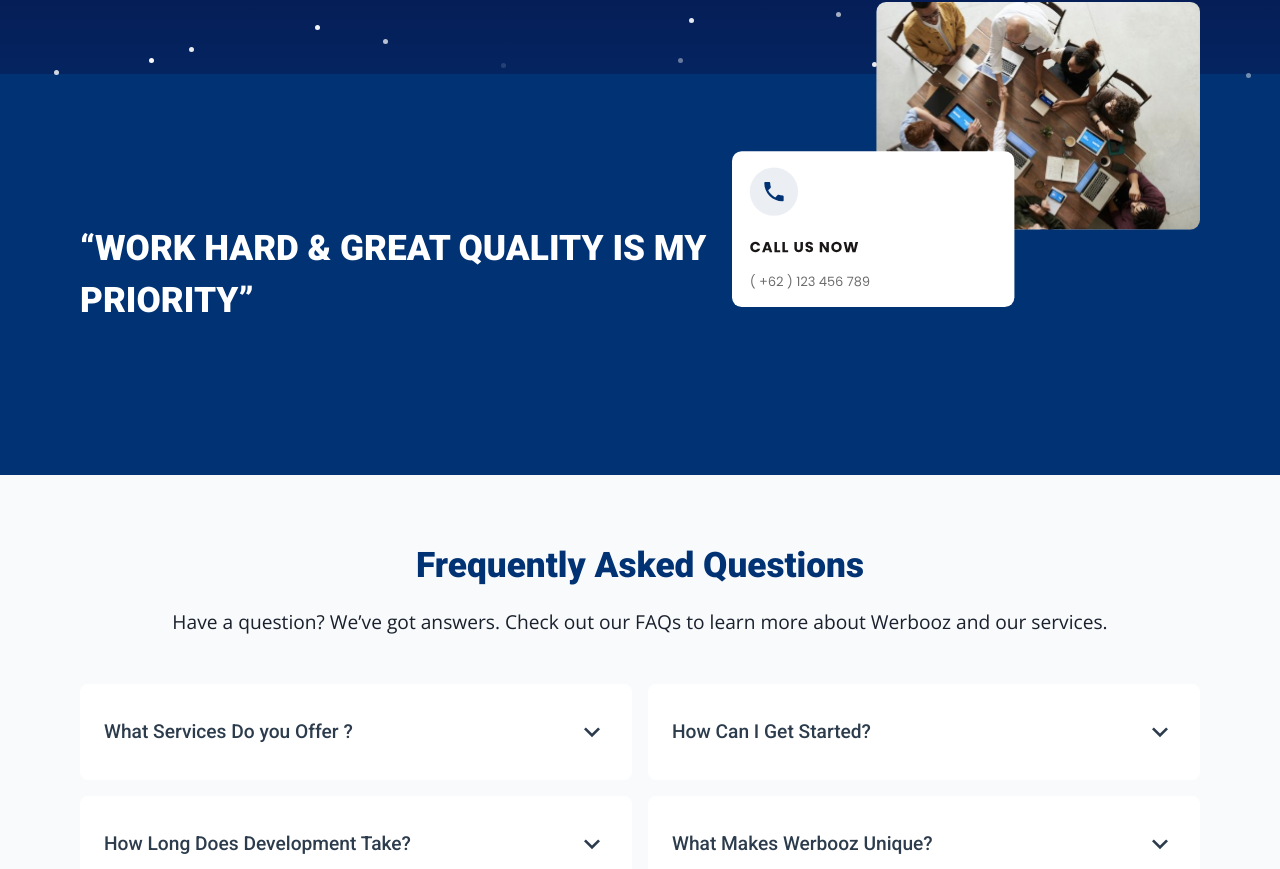
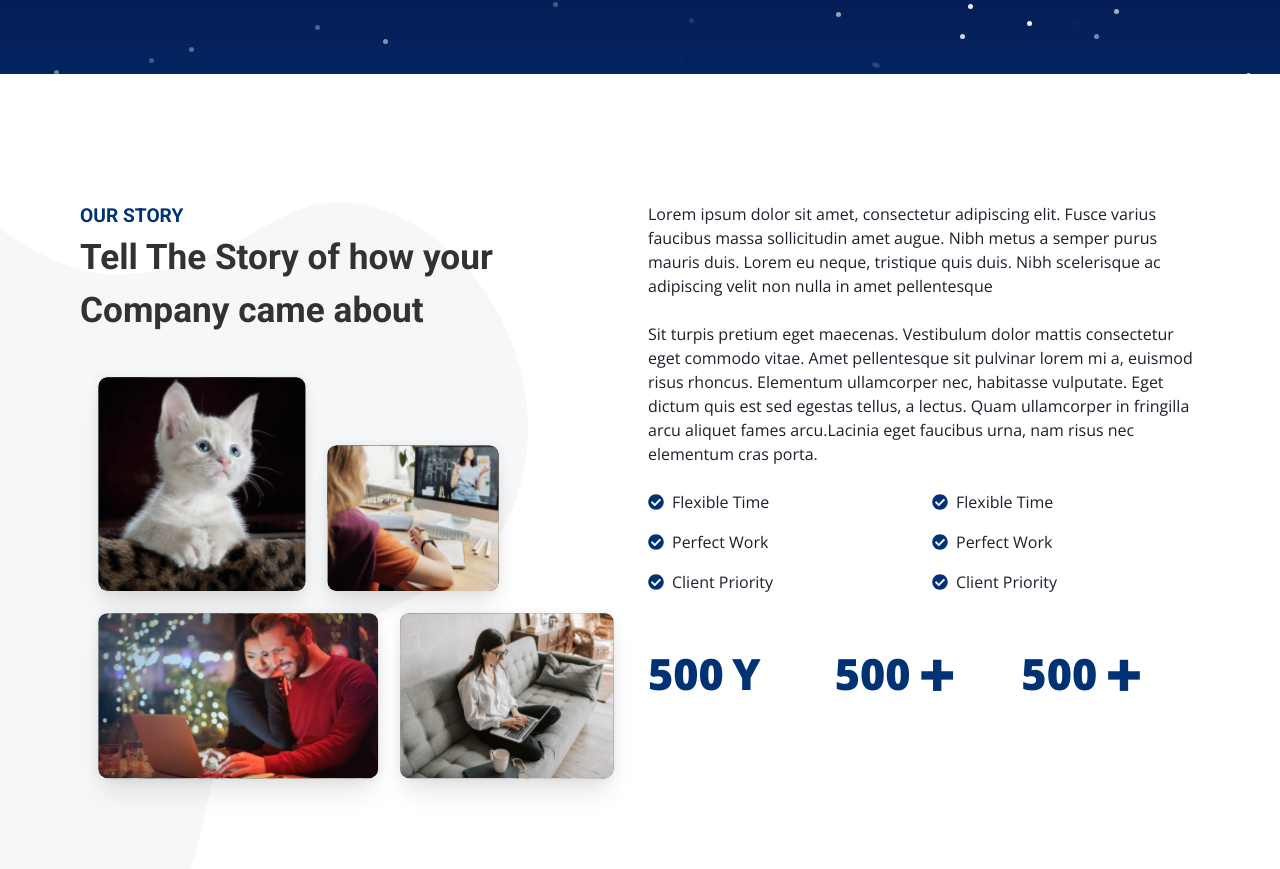
Before and after one commit to rishabh-werbooz/Werbooz-Client, a Next.js app: page /about in a window 1280 px wide. Shown: the part 411-1280 px from the top of the page. Built offline with nearby package versions, Linux system fonts and the light colour scheme.

Commit message:
Add new CSS variables and styles, and update Blog component styles

```diff
--- a/src/app/about/about.module.css
+++ b/src/app/about/about.module.css
@@ -5,3 +5,43 @@
 .aboutSectionImage{
     translate: 0px -120px;
 }
+
+.storyOuterContainer{
+    position: relative;
+    padding: 8rem 0;
+}
+
+.storyBgImg{
+    position: absolute;
+    left: 0;
+}
+
+.storyInnerContainer{
+    display: grid;
+    grid-template-columns: 1fr 1fr;
+    gap: 1rem;
+}
+
+.storyListContainer{
+    display: grid;
+    grid-template-columns: 1fr 1fr;
+    gap: 1rem;
+}
+
+.storyHeading{
+    font-size: var(--font-xxl);
+}
+
+.storyDescription{
+    font-size: var(--font-md);
+}
+
+.Plusicon{
+   font-size: 4rem;
+}
+
+.counterContainer{
+    display: grid;
+    grid-template-columns: repeat(3, 1fr);
+    gap: 0.5rem;
+}
--- a/src/app/about/page.tsx
+++ b/src/app/about/page.tsx
@@ -1,3 +1,4 @@
+"use client"
 import React from "react"
 import styles from "./about.module.css"
 import FAQ from "@/components/FAQ"
@@ -5,15 +6,95 @@ import BackgroundWrapper from "@/components/BackgroundWrapper"
 import HeroSection_v2 from "@/components/HeroSection/HeroSection_v2"
 import Image from "@/components/Image"
 import Heading_v1 from "@/components/Heading/Heading_v1"
+import { FaCheckCircle } from "react-icons/fa"
+import Description from "@/components/Description"
+import Heading_v2 from "@/components/Heading/Heading_v2"
+import { motion, useMotionValue, useTransform, animate } from "framer-motion"
+import { useEffect } from "react"
+
+const ListItemStory = ["Flexible Time", "Flexible Time", "Perfect Work", "Perfect Work", "Client Priority", "Client Priority"]
 
 const page = () => {
+    const count = useMotionValue(0)
+    const rounded = useTransform(count, Math.round)
+
+    useEffect(() => {
+        const animation = animate(count, 500, { duration: 2 })
+
+        return animation.stop
+    }, [])
+
     return (
         <>
             <HeroSection_v2
                 heading="About us"
                 description={["We are a team of creative professionals who are passionate about creating innovative digital solutions that help businesses grow."]}
             />
+            <div className={styles.storyOuterContainer}>
+                <Image src="/assets/aboutPictureBg-1.svg" alt="aboutPicture" className={styles.storyBgImg} />
+                <div className={`${styles.storyInnerContainer} main-inline-Padding`}>
+                    <div className={styles.storyInnerContainerLeft}>
+                        <Heading_v2
+                            topHeading="Our Story"
+                            headingData={[
+                                {
+                                    heading: "Tell The Story of how your",
+                                    color: "#323232",
+                                },
+                                {
+                                    heading: "Company came about",
+                                    color: "#323232",
+                                },
+                            ]}
+                            break={true}
+                            className={`${styles.storyHeading} fw-600 text-secondary`}
+                        />
+                        <Image src="/assets/aboutPicture-2.svg" alt="aboutPicture" className="mt-2" />
+                    </div>
+                    <div className={`${styles.storyInnerContainerRight}`}>
+                        <Description
+                            description={[
+                                "Lorem ipsum dolor sit amet, consectetur adipiscing elit. Fusce varius faucibus massa sollicitudin amet augue. Nibh metus a semper purus mauris duis. Lorem eu neque, tristique quis duis. Nibh scelerisque ac adipiscing velit non nulla in amet pellentesque",
+                                "Sit turpis pretium eget maecenas. Vestibulum dolor mattis consectetur eget commodo vitae. Amet pellentesque sit pulvinar lorem mi a, euismod risus rhoncus. Elementum ullamcorper nec, habitasse vulputate. Eget dictum quis est sed egestas tellus, a lectus. Quam ullamcorper in fringilla arcu aliquet fames arcu.Lacinia eget faucibus urna, nam risus nec elementum cras porta. ",
+                            ]}
+                            breakLine={true}
+                            className={styles.storyDescription}
+                        />
 
+                        <div className={styles.storyListContainer}>
+                            {ListItemStory.map((item, index) => (
+                                <div key={index} className="d-flex align-items-center gap-05">
+                                    <FaCheckCircle className="text-primary" />
+                                    {item}
+                                </div>
+                            ))}
+                        </div>
+                        <div className={`${styles.counterContainer} mt-2`}>
+                            <div className="d-flex  align-items-center fw-800 font-xxxl text-primary gap-05">
+                                <motion.div
+                                    initial="hidden"
+                                    whileInView="visible"
+                                    viewport={{ once: true }}
+                                    transition={{ duration: 0.3 }}
+                                    variants={{
+                                        visible: { opacity: 1, scale: 1 },
+                                        hidden: { opacity: 0, scale: 0 },
+                                    }}
+                                >
+                                    {rounded}
+                                </motion.div>{" "}
+                                Y <br />
+                            </div>
+                            <div className="d-flex  align-items-center fw-800 font-xxxl text-primary gap-05">
+                                <motion.div>{rounded}</motion.div> <span className={styles.Plusicon}>+</span>
+                            </div>
+                            <div className="d-flex  align-items-center fw-800 font-xxxl text-primary gap-05">
+                                <motion.div>{rounded}</motion.div> <span className={styles.Plusicon}>+</span>
+                            </div>
+                        </div>
+                    </div>
+                </div>
+            </div>
             <div>
                 <BackgroundWrapper backgroundColor="#003274">
                     <div className="main-inline-Padding">
@@ -33,7 +114,6 @@ const page = () => {
                     </div>
                 </BackgroundWrapper>
             </div>
-
             <BackgroundWrapper backgroundColor="#F8FAFC">
                 <div className="pt-2 pb-2">
                     <FAQ />
--- a/src/app/globals.css
+++ b/src/app/globals.css
@@ -46,6 +46,7 @@
     --green: #4dba87; /* Green */
     --slate-gray: #3e424a; /* Slate Gray */
     --dark-purple: #181433; /* Dark Purple */
+    --light-dark:#323232;
 
     /* Miscellaneous */
     --off-white: #e5e5ea; /* Off White */
@@ -525,7 +526,9 @@ body {
 .text-primary {
     color: var(--royal-blue);
 }
-
+.text-secondary {
+    color: var(--light-dark);
+}
 .text-italic {
     font-style: italic;
 }
--- a/src/components/Cards/Blog/Blog_v1/blog.module.css
+++ b/src/components/Cards/Blog/Blog_v1/blog.module.css
@@ -1,5 +1,5 @@
 .BlogImg {
-    margin: var(--padding-md);
+    /* padding: var(--padding-sm); */
     margin-bottom: 0rem;
     border-radius: 2rem;
     cursor: pointer;
@@ -45,6 +45,7 @@
 }
 
 .Blog_Card {
+    padding: var(--padding-sm);
     border-radius: var(--border-radius-md);
     background: rgba(0, 50, 116, 0.03);
     height: 100%;
@@ -84,8 +85,8 @@
     display: inline-block;
     position: relative;
     width: fit-content;
-     margin-left: var(--padding-md);
-     margin-bottom: var(--padding-sm);
+     /* margin-left: var(--padding-md);
+     margin-bottom: var(--padding-sm); */
 }
 
 .blogTitle {
@@ -102,11 +103,11 @@
     overflow: hidden;
     text-overflow: ellipsis;
     display: -webkit-box;
-    -webkit-line-clamp: 3; /* number of lines to show */
+    -webkit-line-clamp: 2; /* number of lines to show */
     -webkit-box-orient: vertical;
 }
 
 .BlogContent {
-    padding: 0 var(--padding-md);
+    /* padding: 0 var(--padding-md); */
     padding-top: 1rem;
 }
--- a/src/components/Cards/Blog/Blog_v1/index.tsx
+++ b/src/components/Cards/Blog/Blog_v1/index.tsx
@@ -16,13 +16,9 @@ interface DataProps {
 }
 
 const index = ({ data }: { data: DataProps }) => {
-
-
     return (
         <>
-            <motion.div className={`${styles.Blog_Card} d-flex justify-content-between flex-column `}
-
-            >
+            <motion.div className={`${styles.Blog_Card} d-flex justify-content-between flex-column `}>
                 <div>
                     <motion.div className={`${styles.BlogImg} `}>
                         <Image src={data.image} alt="Blog_img" className={styles.img} />
```
Also changed, not shown: public/assets/aboutPicture-2.svg (added), public/assets/aboutPictureBg-1.svg (added).
